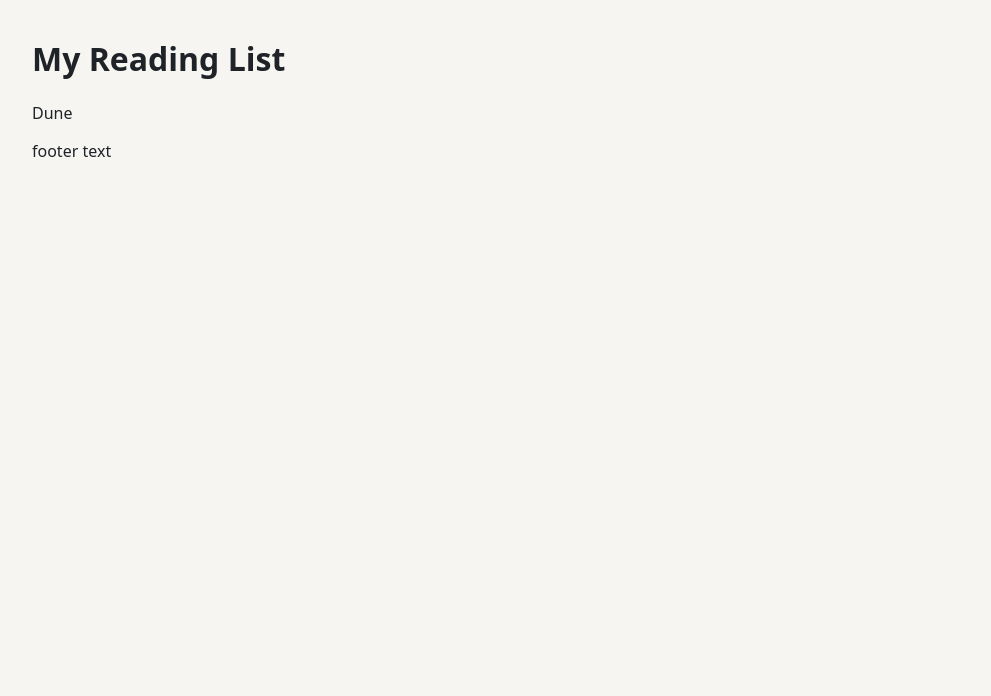
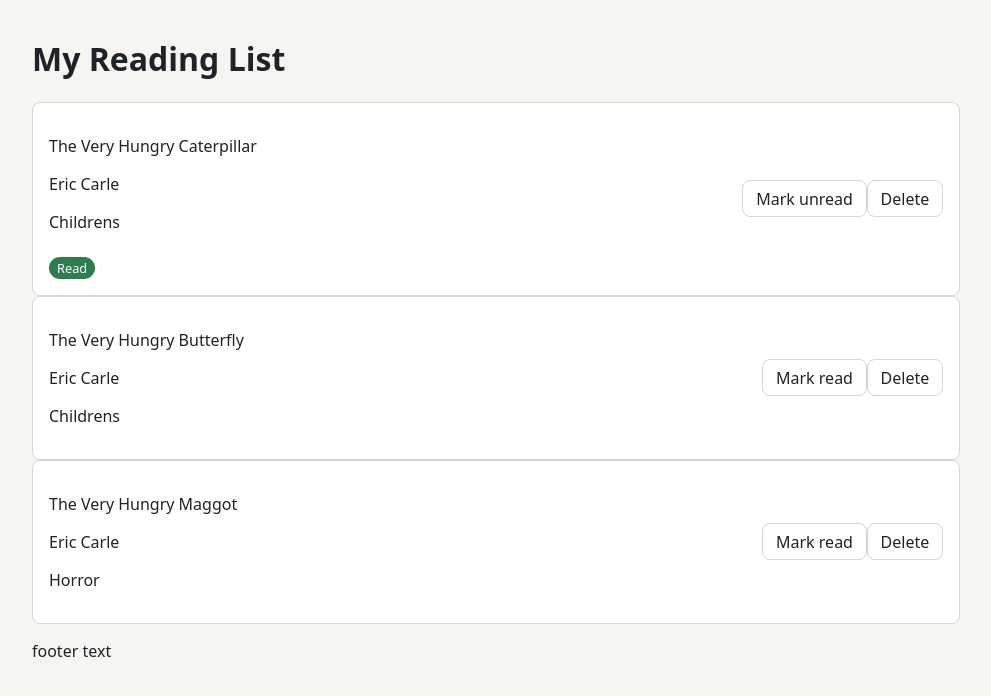
Before and after one commit to ameliapeters1/reading-list, a React (Vite) app: page / in a window 1280 px wide. Shown: the top 696 px of the page, without its empty margins (144-1135 px from the left). Built offline with nearby package versions, Linux system fonts and the light colour scheme.

Commit message:
Created BookCard using props to show cards on App

```diff
--- a/src/App.tsx
+++ b/src/App.tsx
@@ -1,18 +1,37 @@
-const book = {title:"Dune"}
+import BookCard from "./components/BookCard"
+import Footer from "./components/Footer"
+import Header from "./components/Header"
+
+// const book = {title:"Dune"}
 
 function App(){
   return (
     <div className="page">
-      <header>
-        <h1>My Reading List</h1>
-        <p> {book.title} </p>
-      </header>
+      <Header/>
+      <div className="book-info">
+        <BookCard
+          title="The Very Hungry Caterpillar"
+          author="Eric Carle"
+          genre="Childrens"
+          isRead={ true }
+        />
+        <BookCard
+          title="The Very Hungry Butterfly"
+          author="Eric Carle"
+          genre="Childrens"
+          isRead={ false }
+        />
+        <BookCard
+          title="The Very Hungry Maggot"
+          author="Eric Carle"
+          genre="Horror"
+          isRead={ false }
+        />
+      </div>
       <main tabIndex={2}>
 
       </main>
-      <footer>
-        <p> footer text </p>
-      </footer>
+      <Footer/>
     </div>
 
 
--- /dev/null
+++ b/src/components/BookCard.tsx
@@ -0,0 +1,52 @@
+import BookText from "./BookText";
+
+interface BookCardProps {
+  title: string;
+  author: string;
+  genre: string;
+  isRead: boolean;
+}
+
+function BookCard (props: BookCardProps) {
+    const {title, author, genre, isRead} = props
+
+    return (
+        <li className="book-card">
+            <div className="book-info">
+                <BookText
+                    title={ title }
+                    author={ author }
+                    genre={ genre }
+                />
+                { isRead && <span className="badge">Read</span> }
+            </div>
+            <div>
+                <button type="button" aria-label={ `Mark ${title} as ${isRead ? "Mark unread": "Mark read"}` } className="btn toggle-btn">{ isRead ? "Mark unread": "Mark read"}</button>
+                <button type="button" aria-label={ `delete ${title}` } className="btn delete-btn">Delete</button>
+            </div>
+        </li>
+    )
+}
+
+export default BookCard
+
+// interface FavouiteThingsCardProps {
+//     favourite: Favourite
+// }
+
+// interface Favourite {
+//     title: string,
+//     rating: number
+// }
+
+// function FavouiteThingsCard (props: FavouiteThingsCardProps) {
+//     const { favourite } = props
+//     return (
+//         <li>
+//             <h3>{ favourite.title }</h3>
+//             <p>{ favourite.rating }</p>
+//         </li>
+//     )
+// }
+
+// export default FavouiteThingsCard
--- a/src/components/BookText.tsx
+++ b/src/components/BookText.tsx
@@ -1,10 +1,41 @@
-function BookText() {
+const book = {title: "The Very Hungry Caterpillar", author: "Eric Carle", genre: "Childrens"}
+
+interface BookTextProps {
+  title: string;
+  author: string;
+  genre: string;
+}
+
+
+function BookText({title, author, genre}: BookTextProps) {
     return (
     <>
-        <h3>Dune</h3>
-        <p className="book-meta">Frank Herbert · sci-fi</p>
+        <p>{title}</p>
+        <p>{author}</p>
+        <p>{genre}</p>
     </>
     )
 }
 
 export default BookText
+
+
+
+// List File (Book text)
+
+// const favourites = [{title: "Smackos", rating: 10}, {title: "Football", rating: 7}, {title: "Dave", rating: 4}]
+
+// function FavouriteThingsList() {
+//     return (
+//         <section>
+//             <h2>These are Tufty's favourite things:</h2>
+//             <ul>
+//                 { favourites.map((favourite) => {
+//                     return <FavouiteThingsCard key={ favourite.title } favourite={ favourite }/>
+//                 }) }
+//             </ul>
+//         </section>
+//     )
+// }
+
+// export default FavouriteThingsList
```
